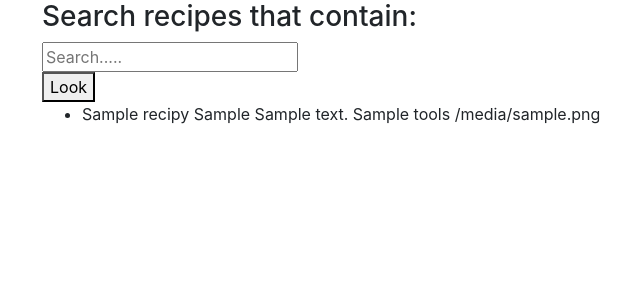
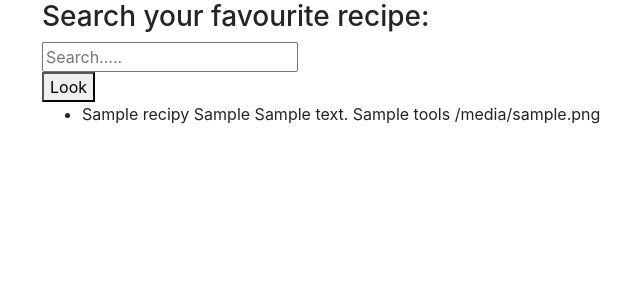
Before and after one commit to brianscan14/Gourmet_Grub, a Flask app: page / in a window 1280 px wide. Shown: the part 56-356 px from the top of the page, without its empty margins (43-683 px from the left). Run offline with Flask 2, Linux system fonts and the light colour scheme; a database or web service that is not in the repository returns one stand-in record (values such as "Sample title"); some libraries are stand-ins or nearby versions.

Commit message:
removing search bar from base html as it is only to be on the home page

```diff
--- a/templates/base.html
+++ b/templates/base.html
@@ -33,14 +33,6 @@
 
     <div class="container">
 
-	<h3>Search recipes that contain:</h3>
-
-	<form action="{{ url_for('search_recipe') }}">
-		<input type="text" placeholder="Search....." name="query" required>
-		<div id="search_recipe"><button type="submit">Look</button></div>
-	</form>
-
-
     {% block content %}
     {% endblock %}
     </div>
--- a/templates/recipies.html
+++ b/templates/recipies.html
@@ -1,5 +1,14 @@
 {% extends 'base.html' %}
 {% block content %}
+
+
+
+	<h3>Search your favourite recipe:</h3>
+
+	<form action="{{ url_for('search_recipe') }}">
+		<input type="text" placeholder="Search....." name="query" required>
+		<div id="search_recipe"><button type="submit">Look</button></div>
+	</form>
 
 <ul>
     {% for recipe in recipies %}
```
